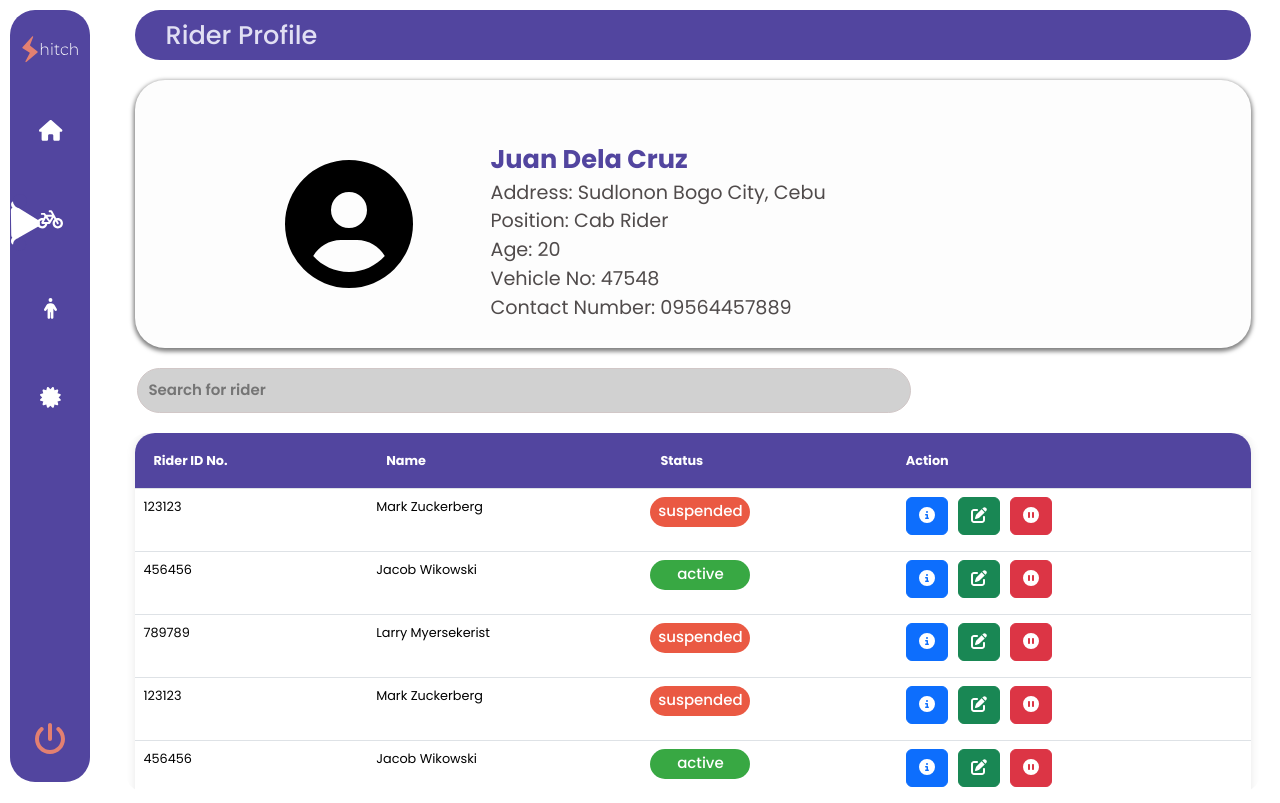
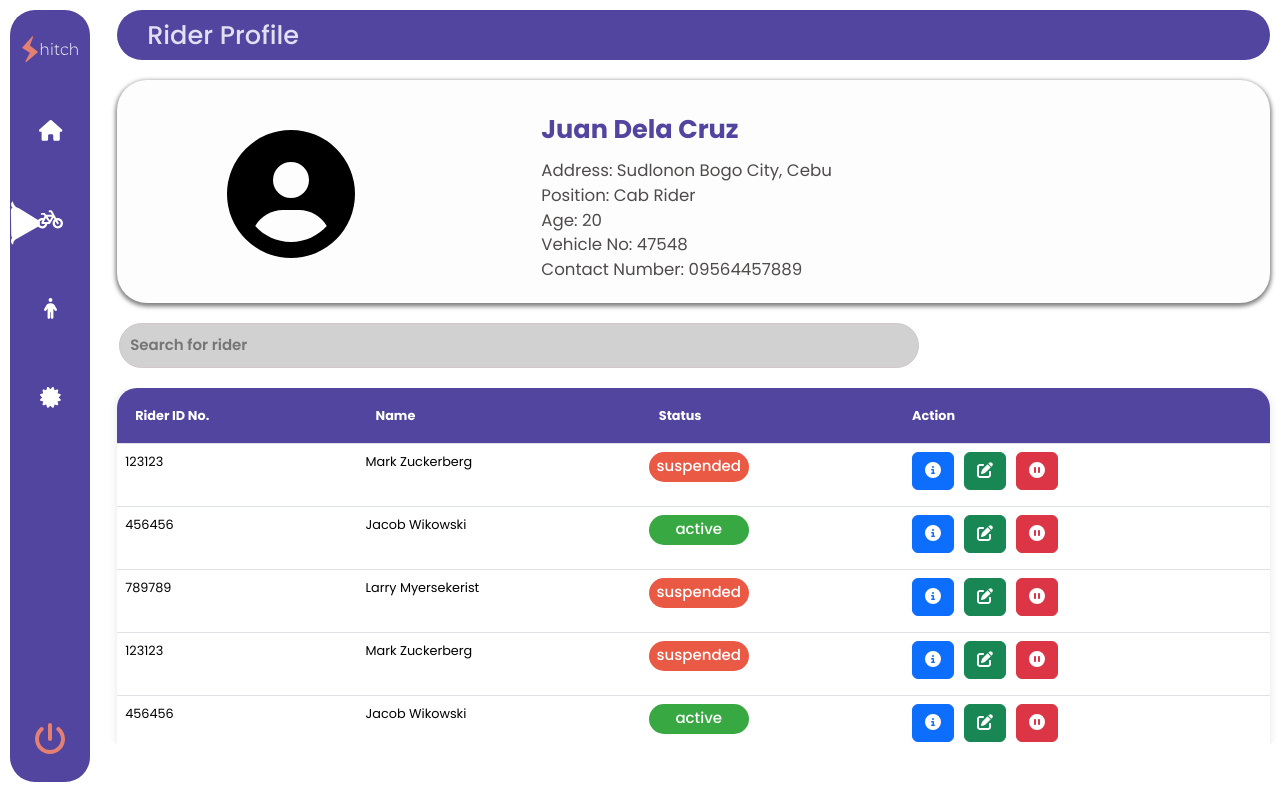
Before and after one commit to wingled22/pagyeonjaFrontEnd, a React (Vite) app: page /rider in a window 1280 px wide. Built offline with nearby package versions, Linux system fonts and the light colour scheme.

Commit message:
fixing design issue for the rider dashboard

```diff
--- a/src/assets/css/RiderPage.css
+++ b/src/assets/css/RiderPage.css
@@ -6,7 +6,7 @@
     border-radius: 30px;
     height: 50px;
     left: 0;
-    width: 100%;
+    max-width: 100%;
     padding: 10px;
     top: 0;
 }
@@ -34,7 +34,8 @@
 }
 
 .profile-img {
-    padding: 40px;
+    padding: 0 !important;
+    margin-top: 30px !important;
     font-size: 10vw;
 }
 
@@ -138,8 +139,7 @@ td {
 @media screen and (max-width: 1920px) {
 
     .profile-img {
-        margin: 0;
-
+        padding: 0 !important;
         font-size: 10vw;
     }
 
@@ -148,7 +148,8 @@ td {
     }
 
     .text-detailsrider{
-        font-size: 1.5vw;
+        margin-top: 10px;
+        font-size: 1.3vw;
     }
 
 
--- a/src/components/Rider/RiderProfile.jsx
+++ b/src/components/Rider/RiderProfile.jsx
@@ -1,51 +1,52 @@
 import { FontAwesomeIcon as Icon } from "@fortawesome/react-fontawesome";
-import { faCircleUser } from "@fortawesome/free-solid-svg-icons";
-import { Col, Row, Input } from "reactstrap";
+import {
+    faCircleUser
+} from "@fortawesome/free-solid-svg-icons";
+import { Col, Row, Input, Container } from 'reactstrap';
 const RiderProfile = () => {
     return (
         <>
             <div className="box-header">
                 <div className="rectangle-header">
                     <div className="label">
-            <div className="text-wrapper">Rider Profile</div>
+                        <h2 className="text-wrapper">Rider Profile</h2>
                     </div>
                 </div>
 
                 <div className="rect-profile">
+
                         <Row>
-            <Col md={2}>
-              <Icon
-                className="profile-img"
-                icon={faCircleUser}
-                color="black"
-                style={{ fontSize: "150px" }}
-              />
+                            <Col md={3} lg={3} sm={3} xs={2}  className="prof-col">
+                                <Icon className="profile-img" icon={faCircleUser} color='black' />
                             </Col>
-            <Col md={9}>
+
+                            <Col md={6} lg={7} sm={5} xs={6} style={{marginLeft: "120px", marginTop: "10px"}}>
                                 <Row className="name-row">
-                <h3 className="text-name">Juan Dela Cruz</h3>
+                                    <p className="text-ridername">Juan Dela Cruz</p>
                                 </Row>
-              <Row className="details-row">
-                <p className="text-details">
-                  Address: Sudlonon Bogo City, Cebu &nbsp; &nbsp; &nbsp; &nbsp;
-                  &nbsp; &nbsp; Position : Cab Rider
-                  <br></br>
-                  Age:20 &nbsp; &nbsp;&nbsp; &nbsp; &nbsp; &nbsp; &nbsp; &nbsp;
-                  &nbsp; &nbsp; &nbsp; &nbsp; &nbsp; &nbsp; &nbsp; &nbsp; &nbsp;
-                  &nbsp; &nbsp; &nbsp; &nbsp; &nbsp; &nbsp; &nbsp; &nbsp; &nbsp;
-                  &nbsp; &nbsp; &nbsp; &nbsp; &nbsp; &nbsp; &nbsp; Vehicle No:
-                  47548
-                  <br></br>
-                  Contact Number: 09564457889
-                  <br></br>
+                                <Row className="details-row" >
+                                    <p className="text-detailsrider">
+                                        <span className="mr-4" >Address: Sudlonon Bogo City, Cebu</span>
+                                        <br/>
+                                        <span className="mr-4">Position: Cab Rider</span>
+                                        <br />
+                                        <span className="mr-4">Age: 20</span>
+                                        <br/>
+                                        <span className="mr-4">Vehicle No: 47548</span>
+                                        <br />
+                                        <span>Contact Number: 09564457889</span>
                                     </p>
                                 </Row>
                             </Col>
+
+
                         </Row>
+
+
                 </div>
             </div>
         </>
     );
-};
+}
 
 export default RiderProfile;
--- a/src/components/RiderProfile.jsx
+++ /dev/null
@@ -1,52 +0,0 @@
-import { FontAwesomeIcon as Icon } from "@fortawesome/react-fontawesome";
-import {
-    faCircleUser
-} from "@fortawesome/free-solid-svg-icons";
-import { Col, Row, Input, Container } from 'reactstrap';
-const RiderProfile = () => {
-    return (
-        <>
-            <div className="box-header">
-                <div className="rectangle-header">
-                    <div className="label">
-                        <h2 className="text-wrapper">Rider Profile</h2>
-                    </div>
-                </div>
-
-                <div className="rect-profile">
-
-                        <Row>
-                            <Col md={3} lg={3} sm={3} xs={2}  className="prof-col">
-                                <Icon className="profile-img" icon={faCircleUser} color='black' />
-                            </Col>
-
-                            <Col md={7} lg={7} sm={7} xs={7} style={{marginLeft: "60px", marginTop: "40px"}}>
-                                <Row className="name-row">
-                                    <p className="text-ridername">Juan Dela Cruz</p>
-                                </Row>
-                                <Row className="details-row" >
-                                    <p className="text-detailsrider">
-                                        <span className="mr-4" >Address: Sudlonon Bogo City, Cebu</span>
-                                        <br/>
-                                        <span className="mr-4">Position: Cab Rider</span>
-                                        <br />
-                                        <span className="mr-4">Age: 20</span>
-                                        <br/>
-                                        <span className="mr-4">Vehicle No: 47548</span>
-                                        <br />
-                                        <span>Contact Number: 09564457889</span>
-                                    </p>
-                                </Row>
-                            </Col>
-
-
-                        </Row>
-
-
-                </div>
-            </div>
-        </>
-    );
-}
-
-export default RiderProfile;
--- a/src/routes/RiderPage.jsx
+++ b/src/routes/RiderPage.jsx
@@ -1,23 +1,16 @@
 import "../assets/css/RiderPage.css";
 import RiderTable from "../components/Rider/RiderTable.jsx";
-import RiderProfile from "../components/RiderProfile.jsx";
+import RiderProfile from "../components/Rider/RiderProfile.jsx";
 import { Row, Col, Container} from 'reactstrap';
 const RiderPage = () => {
   return (
     <>
-      <Container>
-
           <Row className="Row1">
             <RiderProfile />
           </Row>
-
-
           <Row className="Row2">
             <RiderTable />
           </Row>
-
-      </Container>
-
 
     </>
   );
```
Lines whose indentation alone changed are shown as unchanged.
